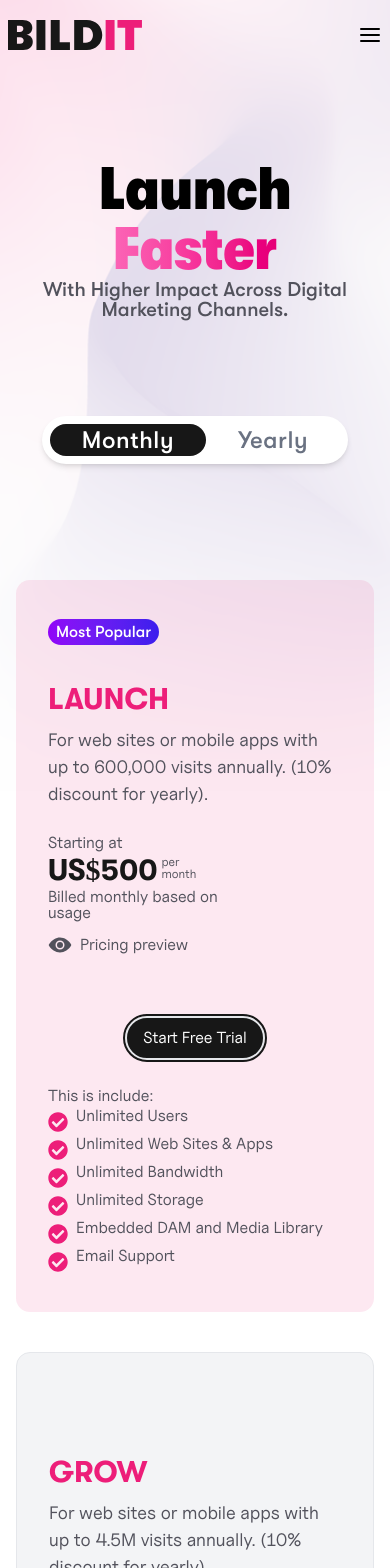
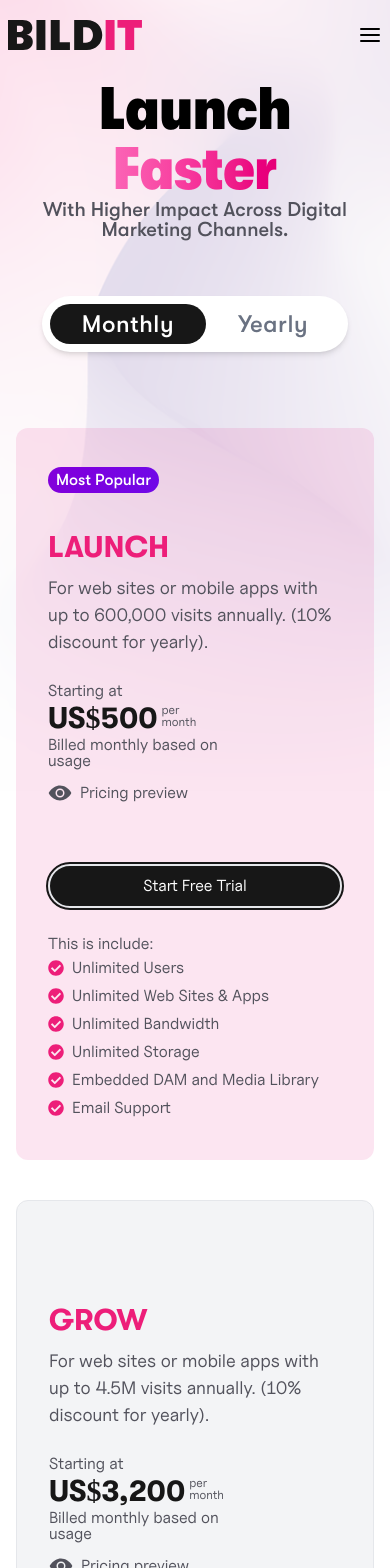
Before and after one commit to hndra-bildit/bildit_new2026, a Next.js app: page /pricing in a window 390 px wide. Shown: the top 1568 px of the page. Built offline with nearby package versions, Linux system fonts and the light colour scheme.

Commit message:
fix pricing page mobile responsive issue

```diff
--- a/app/components/BillingToggle.tsx
+++ b/app/components/BillingToggle.tsx
@@ -19,7 +19,7 @@ const BillingToggle: React.FC = () => {
         </button>
         <button
           onClick={() => setBillingCycle('yearly')}
-          className={`px-8 py-2rounded-full transition-all duration-200 cursor-pointer ${
+          className={`px-8 py-2 rounded-full transition-all duration-200 cursor-pointer ${
             billingCycle === 'yearly' ? 'bg-neutral-900 text-white' : 'text-gray-500 hover:text-neutral-900'
           }`}
         >
--- a/app/components/PriceCard.tsx
+++ b/app/components/PriceCard.tsx
@@ -27,10 +27,10 @@ const PriceCard: React.FC<Props> = ({ item }) => {
   })
   return (
     <div
-      className={`px-8 py-10 mt-5  text-zinc-600 max-w-93 rounded-[14px] ${item.isPopular ? 'bg-[rgba(237,30,121,0.1)]' : 'border border-gray-200 bg-gray-100'}`}
+      className={`px-8 py-10 mt-5  text-zinc-600 max-w-93 rounded-xl ${item.isPopular ? 'bg-pink-600/10' : 'border border-gray-200 bg-gray-100'}`}
     >
       <label
-        className={`bg-gradient-to-r from-[#9103F8] to-[#3B1EED] font-gt-walsheim text-transparent text-white text-base font-400 leading-base px-2 py-1 rounded-4xl ${!item.isPopular ? 'invisible' : ''}`}
+        className={`bg-gradient-to-r from-purple-700 to-violet-700 font-gt-walsheim text-transparent text-white text-base font-400 leading-base px-2 py-1 rounded-4xl ${!item.isPopular ? 'invisible' : ''}`}
       >
         Most Popular
       </label>
@@ -56,14 +56,14 @@ const PriceCard: React.FC<Props> = ({ item }) => {
       </div>
       <div className="mt-5 text-center">
         <Link href="#">
-          <PrimaryButton content="Start Free Trial" />
+          <PrimaryButton content="Start Free Trial" className="w-full" />
         </Link>
       </div>
       <p className="font-normal text-base leading-none mt-7 ">This is include:</p>
       {item.subItems.map((sub, key) => {
         return (
-          <div className="flex" key={key}>
-            <FaCheckCircle className="text-cms-rose text-xl leading-none mt-2" />
+          <div className="flex items-center mt-1" key={key}>
+            <FaCheckCircle className="text-cms-rose text-base leading-none " />
             <span className="leading-normal ml-2 text-base">{sub}</span>
           </div>
         )
--- a/app/pricing/page.tsx
+++ b/app/pricing/page.tsx
@@ -1,14 +1,10 @@
-import BILDIT_Frequently_Ask_BG from '../../public/images/pricing/BILDIT_Frequently_Ask_BG.png'
-import BILDIT_Frequently_Ask_Mobile_BG from '../../public/images/pricing/BILDIT_Frequently_Ask_Mobile_BG.png'
-import BILDIT_Pricing_BG from '../../public/images/pricing/BILDIT_Pricing_BG.png'
-import BILDIT_Pricing_Mobile_BG from '../../public/images/pricing/BILDIT_Pricing_Mobile_BG.png'
-import BillingToggle from '../components/BillingToggle'
-import CMSFeaturesTable from '../components/CMSFeatureTable'
-import DisplayTwo from '../components/DisplayTwo'
-import FAQAccordion from '../components/FAQAccordion'
-import HeadingOne from '../components/HeadingOne'
-import PriceCard, { PriceCardItemType } from '../components/PriceCard'
-import SubTitleThree from '../components/SubTitleThree'
+import BillingToggle from '@/app/components/BillingToggle'
+import CMSFeaturesTable from '@/app/components/CMSFeatureTable'
+import DisplayTwo from '@/app/components/DisplayTwo'
+import FAQAccordion from '@/app/components/FAQAccordion'
+import HeadingOne from '@/app/components/HeadingOne'
+import PriceCard, { PriceCardItemType } from '@/app/components/PriceCard'
+import SubTitleThree from '@/app/components/SubTitleThree'
 import Image from 'next/image'
 
 // To-do: should get from cms
@@ -71,18 +67,20 @@ const PriceCardItems: Array<PriceCardItemType> = [
 export default function Pricing() {
   return (
     <>
-      <section className="pt-[160px] px-4 lg:px-0">
+      <section className="pt-20 lg:pt-40 px-4">
         <Image
-          src={BILDIT_Pricing_BG}
-          className="hidden lg:block absolute z-[-1] top-0 left-0"
+          src="/images/pricing/BILDIT_Pricing_BG.png"
           alt="BILDIT_Pricing_BG.png"
-          style={{ width: '100%', height: 'auto' }}
+          width={1200}
+          height={0}
+          className="hidden lg:block absolute -z-1 top-0 left-0 w-full h-auto"
         />
         <Image
-          src={BILDIT_Pricing_Mobile_BG}
-          className="lg:hidden absolute z-[-1] top-0 left-0"
+          src="/images/pricing/BILDIT_Pricing_Mobile_BG.png"
+          className="lg:hidden absolute -z-1 top-0 left-0 w-full h-auto"
           alt="BILDIT_Pricing_Mobile_BG.png"
-          style={{ width: '100%', height: 'auto' }}
+          width={1200}
+          height={0}
         />
         <HeadingOne
           sub1="Launch"
@@ -91,7 +89,7 @@ export default function Pricing() {
           className2="bg-gradient-to-r from-pink-400 via-pink-500 to-pink-600 text-transparent bg-clip-text"
         />
         <SubTitleThree content="With Higher Impact Across Digital Marketing Channels." className="text-center" />
-        <div className="py-[80px]">
+        <div className="py-10 lg:py-20">
           <BillingToggle />
         </div>
         <div className="container mx-auto grid justify-center md:grid-cols-2 xl:grid-cols-4 gap-[20px] flex-wrap">
@@ -101,27 +99,29 @@ export default function Pricing() {
         </div>
       </section>
 
-      <section className="container mx-auto py-[100px] px-4 lg:px-0">
+      <section className="container mx-auto py-10 lg:py-25 px-4">
         <CMSFeaturesTable />
       </section>
-      <section className="relative py-[100px] overflow-hidden px-4 lg:px-0">
+      <section className="relative py-10 lg:py-25 overflow-hidden px-4">
         <Image
-          src={BILDIT_Frequently_Ask_BG}
-          className="lg:block hidden  absolute z-[-1] top-0 "
+          src="/images/pricing/BILDIT_Frequently_Ask_BG.png"
+          className="lg:block hidden  absolute -z-1 top-0 w-full h-full"
           alt="BILDIT_Frequently_Ask_BG.png"
-          style={{ width: '100%', height: '100%' }}
+          width={1200}
+          height={0}
         />
         <Image
-          src={BILDIT_Frequently_Ask_Mobile_BG}
-          className="show lg:hidden absolute z-[-1] top-0 left-0"
+          src="/images/pricing/BILDIT_Frequently_Ask_Mobile_BG.png"
+          className="show lg:hidden absolute -z-1 top-0 left-0 w-full h-auto"
           alt="BILDIT_Frequently_Ask_Mobile_BG.png"
-          style={{ width: '100%', height: 'auto' }}
+          width={1200}
+          height={0}
         />
         <div className="container mx-auto xl:grid grid-cols-3">
           <div className="col-span-1">
             <DisplayTwo content="Frequently Ask Questions" className="text-center xl:text-left" />
           </div>
-          <div className="col-span-2 pt-[50px] xl:pt-0">
+          <div className="col-span-2 pt-6 xl:pt-0">
             <FAQAccordion />
           </div>
         </div>
```
